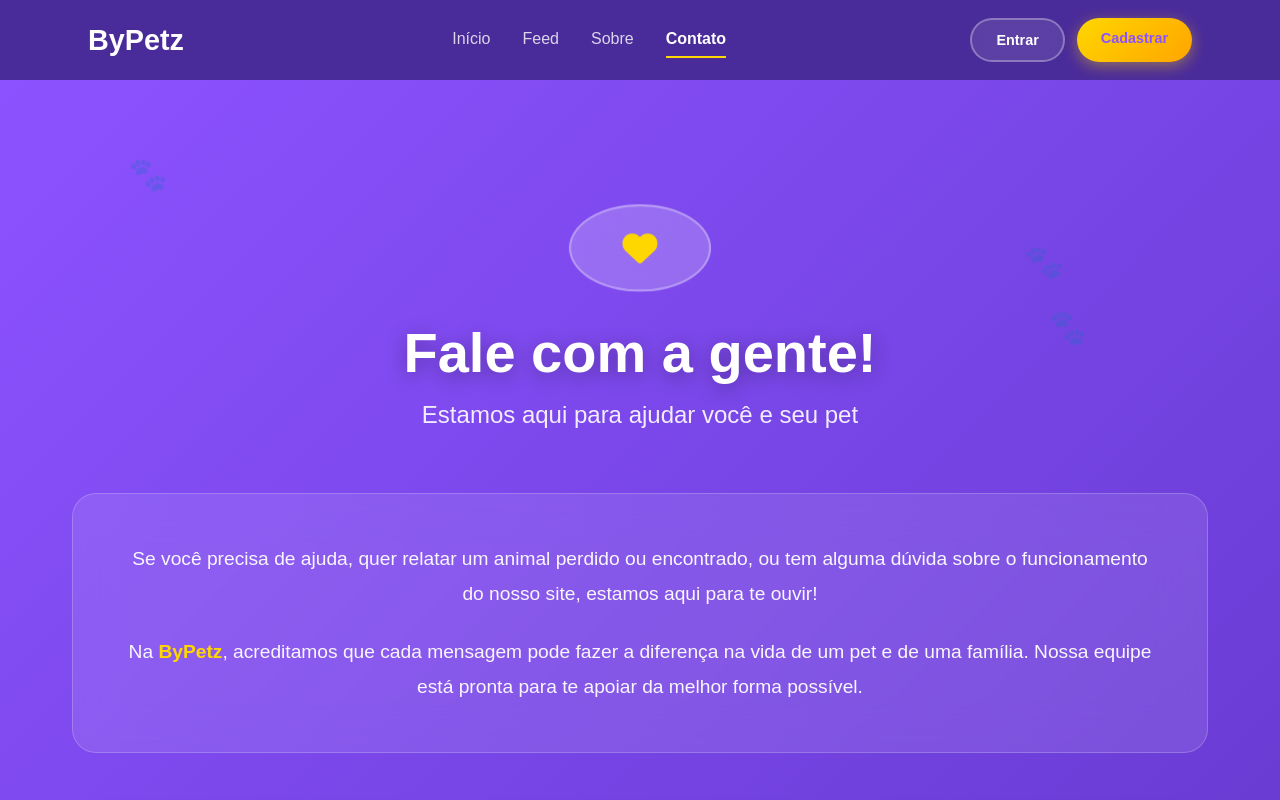
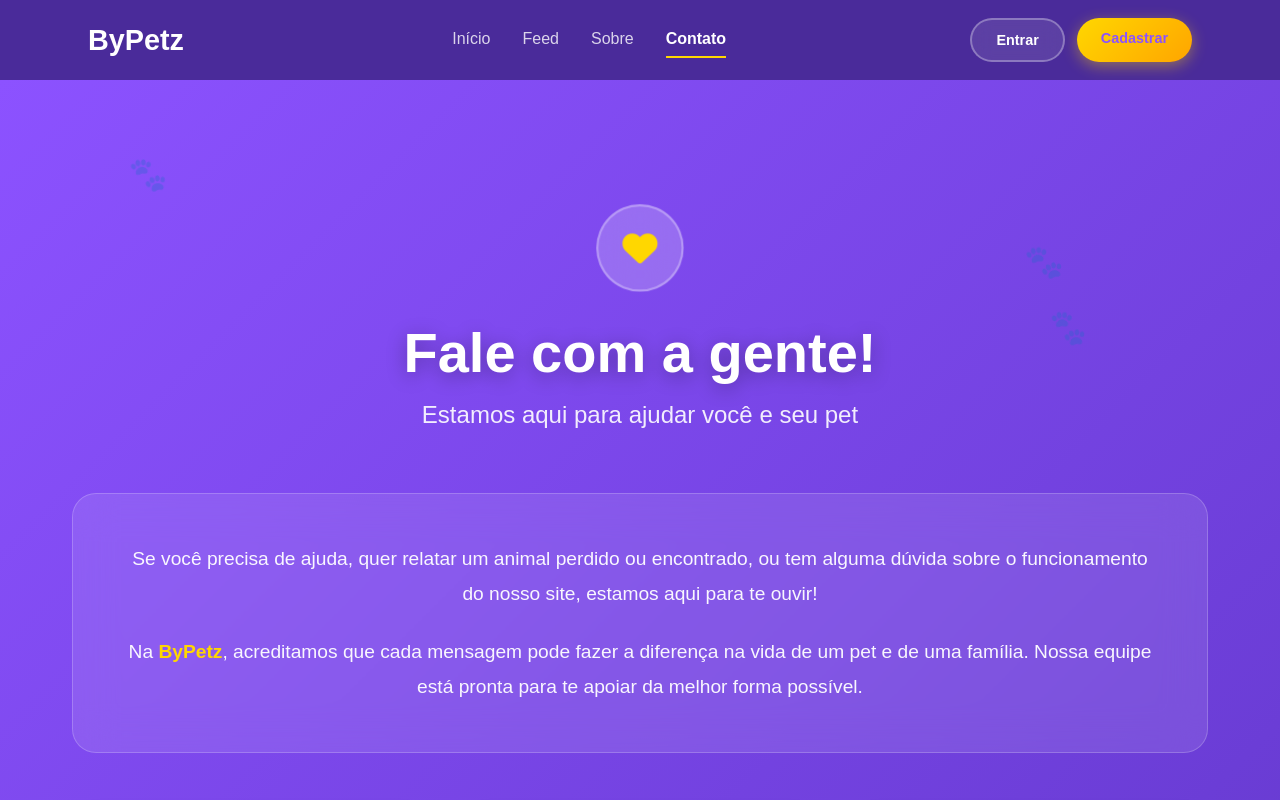
Before and after one commit to BrunooBuenoo/app-bypetz, a Vue app: page /contato in a window 1280 px wide. Shown: the top 800 px of the page. Built offline with nearby package versions, Linux system fonts and the light colour scheme; no server answers.

Commit message:
Update Contato

```diff
--- a/src/views/PaginaContato.vue
+++ b/src/views/PaginaContato.vue
@@ -149,7 +149,7 @@ export default {
 }
 
 .hero-icon {
-  width: 130px;
+  width: 80px;
   height: 80px;
   background: rgba(255, 255, 255, 0.2);
   border-radius: 50%;
```
